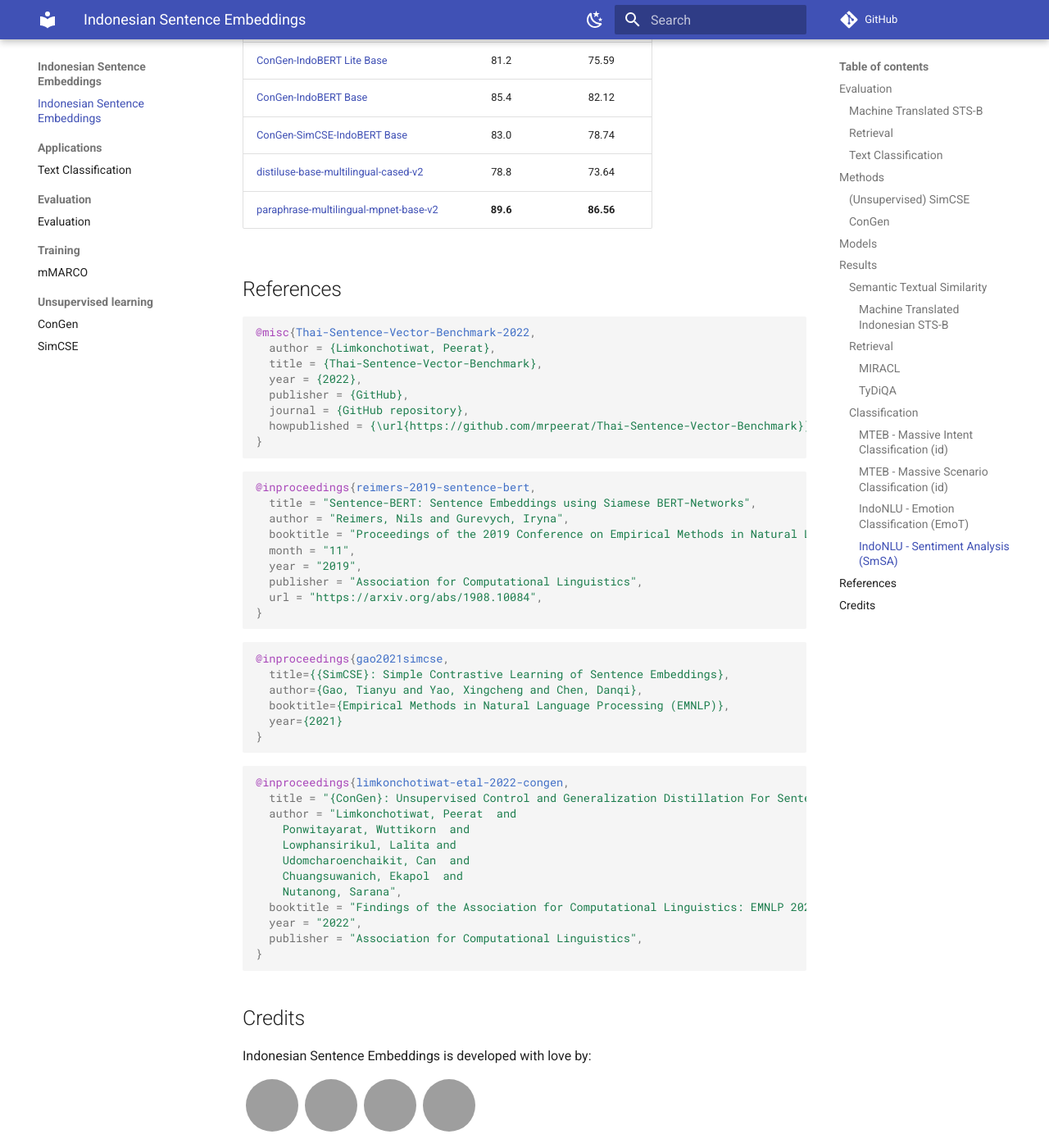
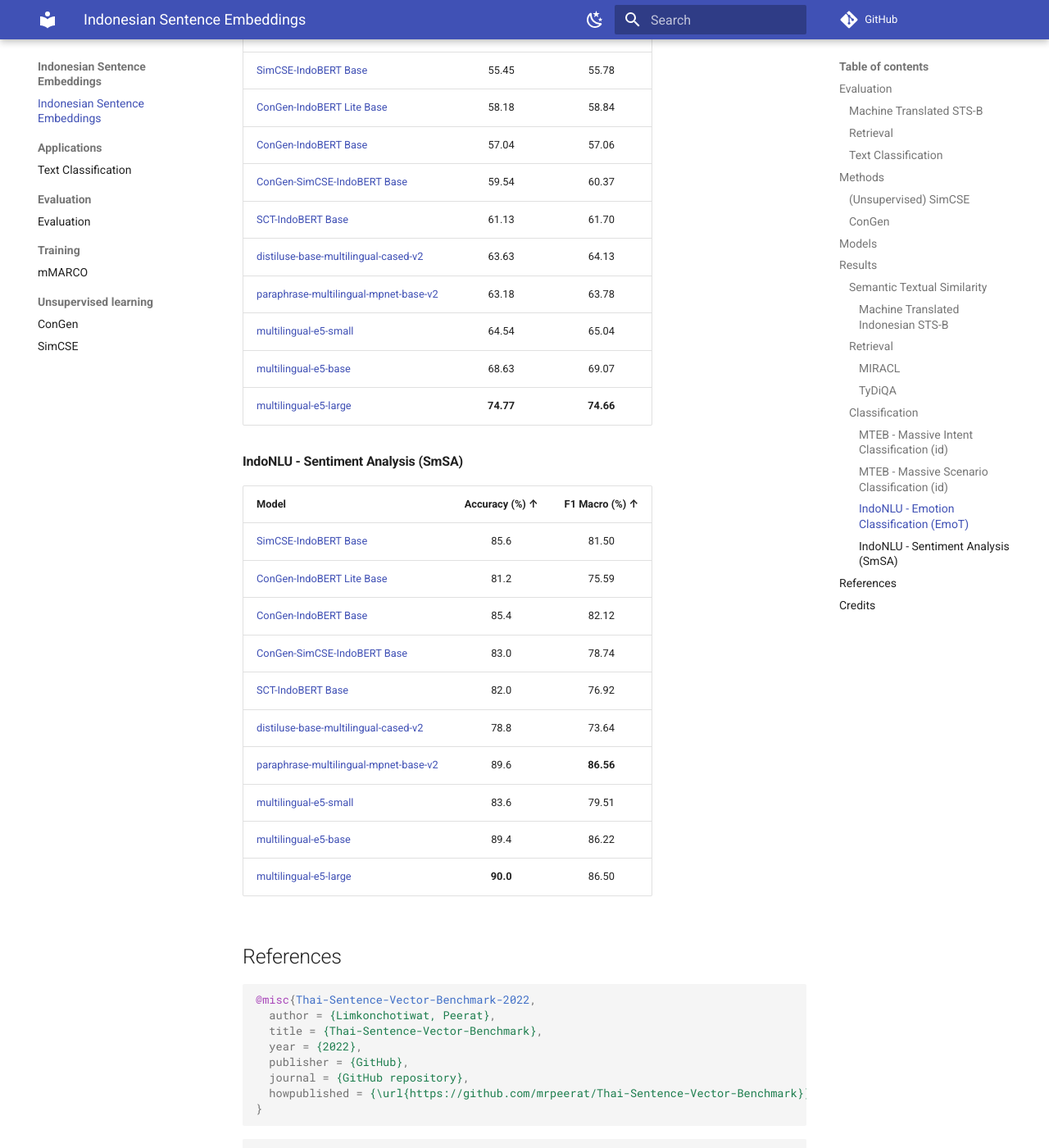
Before and after one commit to LazarusNLP/indonesian-sentence-embeddings, an MkDocs documentation site: the page built from docs/index.md, in a window 1280 px wide and 1400 px high, scrolled down 6496 px, cut to the strip 0-1400 px from the top of the window. Shown: the whole strip at 82% size. Built offline with MkDocs 1.6.1 and Material for MkDocs 9.7.7, drawn with Linux system fonts in a browser that asks for light colours; comment, search, counter and statistics services are not loaded; some of the changed text lies outside the part shown; grey boxes are pictures that could not be loaded.

Commit message:
Updated Docs

```diff
--- a/docs/index.md
+++ b/docs/index.md
@@ -44,6 +44,7 @@
 | [ConGen-IndoBERT Lite Base](https://huggingface.co/LazarusNLP/congen-indobert-lite-base)                                    |   12M   | [IndoBERT Lite Base](https://huggingface.co/indobenchmark/indobert-lite-base-p1)              | [paraphrase-multilingual-mpnet-base-v2](https://huggingface.co/sentence-transformers/paraphrase-multilingual-mpnet-base-v2) | [Wikipedia](https://huggingface.co/datasets/LazarusNLP/wikipedia_id_20230520)  |            |
 | [ConGen-IndoBERT Base](https://huggingface.co/LazarusNLP/congen-indobert-base)                                              |  125M   | [IndoBERT Base](https://huggingface.co/indobenchmark/indobert-base-p1)                        | [paraphrase-multilingual-mpnet-base-v2](https://huggingface.co/sentence-transformers/paraphrase-multilingual-mpnet-base-v2) | [Wikipedia](https://huggingface.co/datasets/LazarusNLP/wikipedia_id_20230520)  |            |
 | [ConGen-SimCSE-IndoBERT Base](https://huggingface.co/LazarusNLP/congen-simcse-indobert-base)                                |  125M   | [SimCSE-IndoBERT Base](https://huggingface.co/LazarusNLP/simcse-indobert-base)                | [paraphrase-multilingual-mpnet-base-v2](https://huggingface.co/sentence-transformers/paraphrase-multilingual-mpnet-base-v2) | [Wikipedia](https://huggingface.co/datasets/LazarusNLP/wikipedia_id_20230520)  |            |
+| [SCT-IndoBERT Base](https://huggingface.co/LazarusNLP/sct-indobert-base)                                                    |  125M   | [IndoBERT Base](https://huggingface.co/indobenchmark/indobert-base-p1)                        | [paraphrase-multilingual-mpnet-base-v2](https://huggingface.co/sentence-transformers/paraphrase-multilingual-mpnet-base-v2) | [Wikipedia](https://huggingface.co/datasets/LazarusNLP/wikipedia_id_20230520)  |            |
 | [S-IndoBERT Base mMARCO](https://huggingface.co/LazarusNLP/s-indobert-base-mmarco)                                          |  125M   | [IndoBERT Base](https://huggingface.co/indobenchmark/indobert-base-p1)                        | N/A                                                                                                                         | [mMARCO](https://huggingface.co/datasets/unicamp-dl/mmarco)                    |     ✅      |
 | [distiluse-base-multilingual-cased-v2](https://huggingface.co/sentence-transformers/distiluse-base-multilingual-cased-v2)   |  134M   | [DistilBERT Base Multilingual](https://huggingface.co/distilbert-base-multilingual-cased)     | mUSE                                                                                                                        | See: [SBERT](https://www.sbert.net/docs/pretrained_models.html#model-overview) |     ✅      |
 | [paraphrase-multilingual-mpnet-base-v2](https://huggingface.co/sentence-transformers/paraphrase-multilingual-mpnet-base-v2) |  125M   | [XLM-RoBERTa Base](https://huggingface.co/xlm-roberta-base)                                   | [paraphrase-mpnet-base-v2](https://huggingface.co/sentence-transformers/paraphrase-mpnet-base-v2)                           | See: [SBERT](https://www.sbert.net/docs/pretrained_models.html#model-overview) |     ✅      |
@@ -65,9 +66,13 @@
 | [ConGen-IndoBERT Lite Base](https://huggingface.co/LazarusNLP/congen-indobert-lite-base)                                    |            79.97             |
 | [ConGen-IndoBERT Base](https://huggingface.co/LazarusNLP/congen-indobert-base)                                              |            80.47             |
 | [ConGen-SimCSE-IndoBERT Base](https://huggingface.co/LazarusNLP/congen-simcse-indobert-base)                                |            81.16             |
+| [SCT-IndoBERT Base](https://huggingface.co/LazarusNLP/sct-indobert-base)                                                    |            74.56             |
 | [S-IndoBERT Base mMARCO](https://huggingface.co/LazarusNLP/s-indobert-base-mmarco)                                          |            72.95             |
 | [distiluse-base-multilingual-cased-v2](https://huggingface.co/sentence-transformers/distiluse-base-multilingual-cased-v2)   |            75.08             |
 | [paraphrase-multilingual-mpnet-base-v2](https://huggingface.co/sentence-transformers/paraphrase-multilingual-mpnet-base-v2) |          **83.83**           |
+| [multilingual-e5-small](https://huggingface.co/intfloat/multilingual-e5-small)                                              |            78.89             |
+| [multilingual-e5-base](https://huggingface.co/intfloat/multilingual-e5-base)                                                |            79.72             |
+| [multilingual-e5-large](https://huggingface.co/intfloat/multilingual-e5-large)                                              |            79.44             |
 
 ### Retrieval
 
@@ -79,6 +84,7 @@
 | [ConGen-IndoBERT Lite Base](https://huggingface.co/LazarusNLP/congen-indobert-lite-base)                                    |   46.04   |    59.06     |     51.01     |
 | [ConGen-IndoBERT Base](https://huggingface.co/LazarusNLP/congen-indobert-base)                                              |   45.93   |    58.58     |     49.95     |
 | [ConGen-SimCSE-IndoBERT Base](https://huggingface.co/LazarusNLP/congen-simcse-indobert-base)                                |   45.83   |    58.27     |     49.91     |
+| [SCT-IndoBERT Base](https://huggingface.co/LazarusNLP/sct-indobert-base)                                                    |   40.41   |    47.29     |     40.68     |
 | [distiluse-base-multilingual-cased-v2](https://huggingface.co/sentence-transformers/distiluse-base-multilingual-cased-v2)   |   41.35   |    54.93     |     48.79     |
 | [paraphrase-multilingual-mpnet-base-v2](https://huggingface.co/sentence-transformers/paraphrase-multilingual-mpnet-base-v2) |   52.81   |    65.07     |     57.97     |
 | [multilingual-e5-small](https://huggingface.co/intfloat/multilingual-e5-small)                                              |   68.33   |    78.85     |     73.84     |
@@ -93,6 +99,7 @@
 | [ConGen-IndoBERT Lite Base](https://huggingface.co/LazarusNLP/congen-indobert-lite-base)                                    |   75.22   |    81.55     |     84.13     |
 | [ConGen-IndoBERT Base](https://huggingface.co/LazarusNLP/congen-indobert-base)                                              |   73.09   |    80.32     |     83.29     |
 | [ConGen-SimCSE-IndoBERT Base](https://huggingface.co/LazarusNLP/congen-simcse-indobert-base)                                |   72.38   |    79.37     |     82.51     |
+| [SCT-IndoBERT Base](https://huggingface.co/LazarusNLP/sct-indobert-base)                                                    |   76.81   |    83.16     |     85.87     |
 | [distiluse-base-multilingual-cased-v2](https://huggingface.co/sentence-transformers/distiluse-base-multilingual-cased-v2)   |   70.44   |    77.94     |     81.56     |
 | [paraphrase-multilingual-mpnet-base-v2](https://huggingface.co/sentence-transformers/paraphrase-multilingual-mpnet-base-v2) |   81.41   |    87.05     |     89.44     |
 | [multilingual-e5-small](https://huggingface.co/intfloat/multilingual-e5-small)                                              |   90.97   |    94.14     |     95.25     |
@@ -109,6 +116,7 @@
 | [ConGen-IndoBERT Lite Base](https://huggingface.co/LazarusNLP/congen-indobert-lite-base)                                    |     62.41      |     60.94      |
 | [ConGen-IndoBERT Base](https://huggingface.co/LazarusNLP/congen-indobert-base)                                              |     61.14      |     60.02      |
 | [ConGen-SimCSE-IndoBERT Base](https://huggingface.co/LazarusNLP/congen-simcse-indobert-base)                                |     60.93      |     59.50      |
+| [SCT-IndoBERT Base](https://huggingface.co/LazarusNLP/sct-indobert-base)                                                    |     55.66      |     54.48      |
 | [distiluse-base-multilingual-cased-v2](https://huggingface.co/sentence-transformers/distiluse-base-multilingual-cased-v2)   |     55.99      |     52.44      |
 | [paraphrase-multilingual-mpnet-base-v2](https://huggingface.co/sentence-transformers/paraphrase-multilingual-mpnet-base-v2) |     65.43      |     63.55      |
 | [multilingual-e5-small](https://huggingface.co/intfloat/multilingual-e5-small)                                              |     64.16      |     61.33      |
@@ -123,6 +131,7 @@
 | [ConGen-IndoBERT Lite Base](https://huggingface.co/LazarusNLP/congen-indobert-lite-base)                                    |     67.25      |     66.53      |
 | [ConGen-IndoBERT Base](https://huggingface.co/LazarusNLP/congen-indobert-base)                                              |     67.72      |     67.32      |
 | [ConGen-SimCSE-IndoBERT Base](https://huggingface.co/LazarusNLP/congen-simcse-indobert-base)                                |     67.12      |     66.64      |
+| [SCT-IndoBERT Base](https://huggingface.co/LazarusNLP/sct-indobert-base)                                                    |     61.89      |     60.97      |
 | [distiluse-base-multilingual-cased-v2](https://huggingface.co/sentence-transformers/distiluse-base-multilingual-cased-v2)   |     65.25      |     63.45      |
 | [paraphrase-multilingual-mpnet-base-v2](https://huggingface.co/sentence-transformers/paraphrase-multilingual-mpnet-base-v2) |     70.72      |     70.58      |
 | [multilingual-e5-small](https://huggingface.co/intfloat/multilingual-e5-small)                                              |     67.92      |     67.23      |
@@ -137,8 +146,12 @@
 | [ConGen-IndoBERT Lite Base](https://huggingface.co/LazarusNLP/congen-indobert-lite-base)                                    |     58.18      |     58.84      |
 | [ConGen-IndoBERT Base](https://huggingface.co/LazarusNLP/congen-indobert-base)                                              |     57.04      |     57.06      |
 | [ConGen-SimCSE-IndoBERT Base](https://huggingface.co/LazarusNLP/congen-simcse-indobert-base)                                |     59.54      |     60.37      |
-| [distiluse-base-multilingual-cased-v2](https://huggingface.co/sentence-transformers/distiluse-base-multilingual-cased-v2)   |   **63.63**    |   **64.13**    |
+| [SCT-IndoBERT Base](https://huggingface.co/LazarusNLP/sct-indobert-base)                                                    |     61.13      |     61.70      |
+| [distiluse-base-multilingual-cased-v2](https://huggingface.co/sentence-transformers/distiluse-base-multilingual-cased-v2)   |     63.63      |     64.13      |
 | [paraphrase-multilingual-mpnet-base-v2](https://huggingface.co/sentence-transformers/paraphrase-multilingual-mpnet-base-v2) |     63.18      |     63.78      |
+| [multilingual-e5-small](https://huggingface.co/intfloat/multilingual-e5-small)                                              |     64.54      |     65.04      |
+| [multilingual-e5-base](https://huggingface.co/intfloat/multilingual-e5-base)                                                |     68.63      |     69.07      |
+| [multilingual-e5-large](https://huggingface.co/intfloat/multilingual-e5-large)                                              |   **74.77**    |   **74.66**    |
 
 #### IndoNLU - Sentiment Analysis (SmSA)
 
@@ -148,9 +161,12 @@
 | [ConGen-IndoBERT Lite Base](https://huggingface.co/LazarusNLP/congen-indobert-lite-base)                                    |      81.2      |     75.59      |
 | [ConGen-IndoBERT Base](https://huggingface.co/LazarusNLP/congen-indobert-base)                                              |      85.4      |     82.12      |
 | [ConGen-SimCSE-IndoBERT Base](https://huggingface.co/LazarusNLP/congen-simcse-indobert-base)                                |      83.0      |     78.74      |
+| [SCT-IndoBERT Base](https://huggingface.co/LazarusNLP/sct-indobert-base)                                                    |      82.0      |     76.92      |
 | [distiluse-base-multilingual-cased-v2](https://huggingface.co/sentence-transformers/distiluse-base-multilingual-cased-v2)   |      78.8      |     73.64      |
-| [paraphrase-multilingual-mpnet-base-v2](https://huggingface.co/sentence-transformers/paraphrase-multilingual-mpnet-base-v2) |    **89.6**    |   **86.56**    |
-
+| [paraphrase-multilingual-mpnet-base-v2](https://huggingface.co/sentence-transformers/paraphrase-multilingual-mpnet-base-v2) |      89.6      |   **86.56**    |
+| [multilingual-e5-small](https://huggingface.co/intfloat/multilingual-e5-small)                                              |      83.6      |     79.51      |
+| [multilingual-e5-base](https://huggingface.co/intfloat/multilingual-e5-base)                                                |      89.4      |     86.22      |
+| [multilingual-e5-large](https://huggingface.co/intfloat/multilingual-e5-large)                                              |    **90.0**    |     86.50      |
 
 ## References
 
```
Also changed, not shown: docs/applications/text_classification.md (+8 -0 lines).
